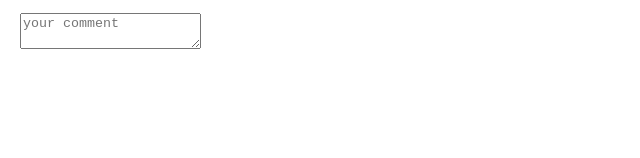
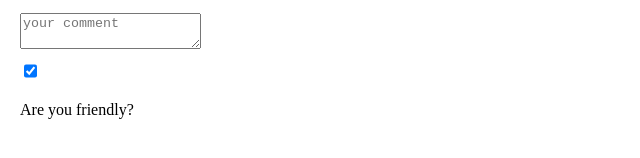
Before and after one commit to HarikaPenukonda/props-tutorial-2, a React (Create React App) app: page / in a window 1280 px wide. Shown: the part 142-300 px from the top of the page, without its empty margins (0-640 px from the left). Built offline with nearby package versions, Linux system fonts and the light colour scheme.

Commit message:
checkbox

```diff
--- a/src/react-forms/MyForm.js
+++ b/src/react-forms/MyForm.js
@@ -5,12 +5,9 @@ export default function MyForm(){
         firstName : "",
         lastName : "",
         email : "",
-        comment : ""
+        comment : "",
+        isFriendly : true,
     })
-    /*
-        Challenge 4 : Add a textarea for comments to the form
-            Make sure to update state when it changes
-    */
    console.log(formData)
 
     function handleChange(event){
@@ -52,6 +49,13 @@ export default function MyForm(){
                 name="comment"
                 placeholder="your comment"
             />
+            <input
+                type="checkbox"
+                id="isFriendly"
+                checked={formData.isFriendly}
+
+            />
+            <label htmlFor="isFriendly">Are you friendly?</label>
         </form>
         </div>
 
@@ -59,6 +63,31 @@ export default function MyForm(){
 }
 
 /*
+
+    checkbox :
+        hold boolean values
+
+        htmlFor : when we have a label that is supposed to be tied to another input, we have
+        couple of options, we could nest the input directly inside the children of the label,
+        what it does is if the label gets clicked it will automatically propogate that click
+        down to the input.
+        If we keep the label as its own seperate element and point that label using htmlFor
+        to the id of the <input/> so that they are associated to the one and the other.
+
+        In the plain html we are probably are just using `for` but the underlying dom element
+        is really called htmlFor
+
+        we use `checked` property instead of value property, because a checkbox is checked or
+        unchecked. The value we put here is checked needs to be a boolean
+
+        As the default value is true in our code so the box is checked we are having react dictate
+        to the box that it is checked in fact because thats what state is.
+
+        when we are trying to uncheck it doesnt work because we have been looking at
+        event.target.value however with checkbox we are not looking at the value property
+        instead we are looking at the checked property
+
+
     html form textarea vs react form textarea
         In regular html textarea is a little different than an input because it is not selfclosing
         it has its own seperate closing tag.
```
